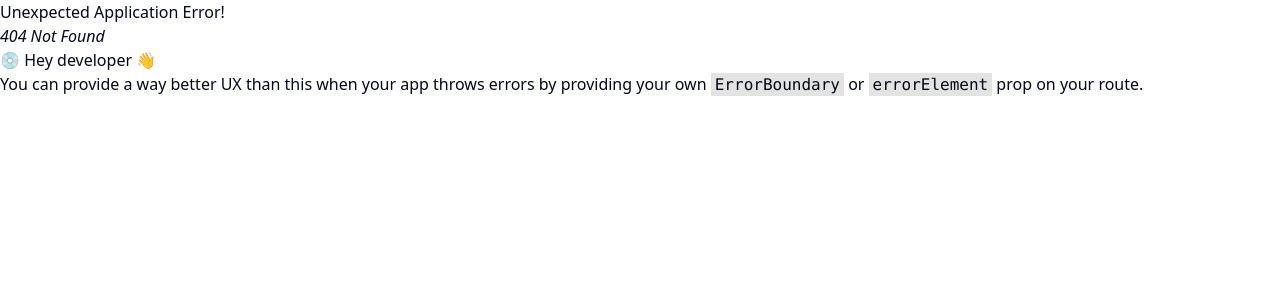
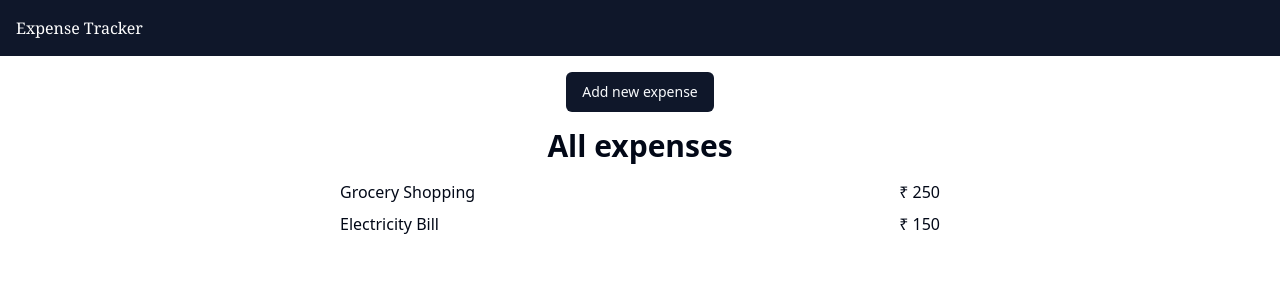
Before and after one commit to omjadhav85/expense-tracker, a React (Vite) app: page /dashboard in a window 1280 px wide. Before the commit this address had no page. Shown: the top 300 px of the page. Built offline with nearby package versions, Linux system fonts and the light colour scheme.

Commit message:
[feat] added Dashboard UI

```diff
--- a/src/App.tsx
+++ b/src/App.tsx
@@ -1,6 +1,8 @@
 import { RouterProvider, createBrowserRouter } from 'react-router-dom';
 import { LoginPage } from './pages/LoginPage';
 import { SignupPage } from './pages/SignupPage';
+import { Navbar } from './components/Navbar';
+import { Dashboard } from './pages/Dashboard';
 
 const router = createBrowserRouter([
   {
@@ -15,10 +17,26 @@ const router = createBrowserRouter([
     path: '/signup',
     element: <SignupPage />,
   },
+  {
+    path: '/dashboard',
+    element: <Dashboard />,
+  },
 ]);
 
 function App() {
-  return <RouterProvider router={router} />;
+  return (
+    <div className='flex flex-col h-screen overflow-hidden'>
+      <Navbar />
+      <div
+        className='flex flex-col overflow-auto'
+        style={{
+          height: 'calc(100vh - 3.5rem)',
+        }}
+      >
+        <RouterProvider router={router} />
+      </div>
+    </div>
+  );
 }
 
 export default App;
--- /dev/null
+++ b/src/components/Expense/index.tsx
@@ -0,0 +1,14 @@
+interface Props {
+  title: string;
+  amount: number;
+}
+
+export const Expense = (props: Props) => {
+  const { amount, title } = props;
+  return (
+    <div className='flex justify-between items-center gap-4'>
+      <p>{title}</p>
+      <p>&#8377; {amount}</p>
+    </div>
+  );
+};
--- /dev/null
+++ b/src/components/Navbar/index.tsx
@@ -0,0 +1,9 @@
+export const Navbar = () => {
+  return (
+    <div className='sticky top-0 p-4 bg-primary w-full flex '>
+      <div>
+        <h3 className='text-white font-serif'>Expense Tracker</h3>
+      </div>
+    </div>
+  );
+};
--- /dev/null
+++ b/src/data.ts
@@ -0,0 +1,14 @@
+export const expenses = [
+  {
+    _id: '1',
+    title: 'Grocery Shopping',
+    amount: 250,
+    creationTime: '2024-06-23T12:34:56.789Z', // Example timestamp
+  },
+  {
+    _id: '2',
+    title: 'Electricity Bill',
+    amount: 150,
+    creationTime: '2024-06-23T12:34:56.789Z', // Example timestamp
+  },
+];
--- /dev/null
+++ b/src/pages/Dashboard/index.tsx
@@ -0,0 +1,23 @@
+import { Expense } from '@/components/Expense';
+import { Button } from '@/components/ui/button';
+import { expenses } from '@/data';
+
+export const Dashboard = () => {
+  return (
+    <div className='h-full flex flex-col items-center gap-4 p-4'>
+      <Button>Add new expense</Button>
+
+      <h1 className='text-3xl font-bold'>All expenses</h1>
+
+      <div className='w-[600px] flex flex-col gap-2'>
+        {expenses.map((expense) => (
+          <Expense
+            title={expense.title}
+            amount={expense.amount}
+            key={expense._id}
+          />
+        ))}
+      </div>
+    </div>
+  );
+};
```
